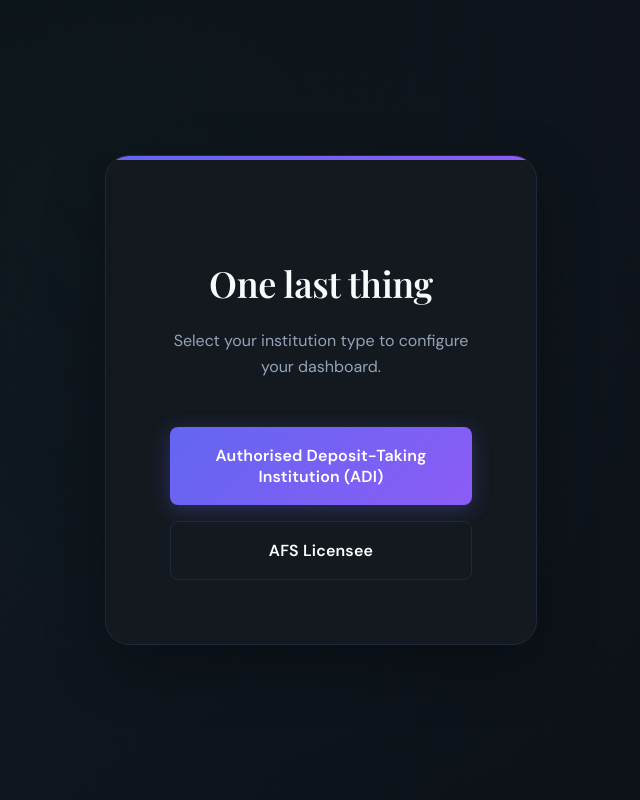
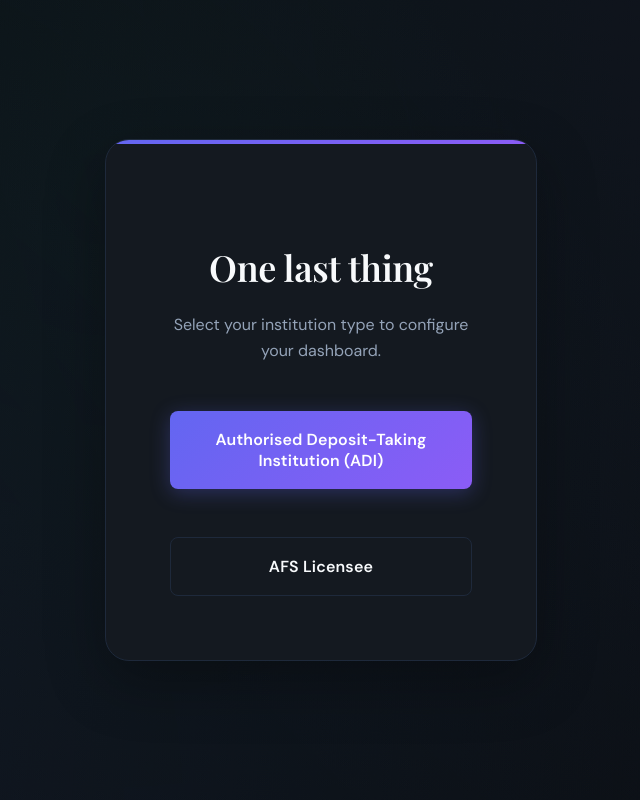
Before and after one commit to Enzo-Armani/sentinel, a Next.js app: page /onboarding in a window 1280 px wide. Shown: the whole page, without its empty margins (319-959 px from the left). Built offline with nearby package versions, Linux system fonts and the light colour scheme; a web font is replaced by a local one.

Commit message:
Hey user - update 2

```diff
--- a/app/login/login.module.css
+++ b/app/login/login.module.css
@@ -73,12 +73,12 @@
   to { opacity: 1; transform: translateY(0); }
 }
 
-/* Header */
+/* Header - UPDATED SPACING */
 .header {
   text-align: center;
-  /* Reduced from var(--spacing-2xl) [4rem] to 2.5rem */
+  /* Reduced bottom margin to pull card closer */
   margin-bottom: 2.5rem;
-  /* Pulls the text up slightly to reduce top spacing */
+  /* Negative top margin to pull title up */
   margin-top: -1rem;
 }
 
@@ -311,10 +311,12 @@
   font-weight: 500;
 }
 
+/* Secondary Button (For Onboarding) */
 .btnSecondary {
   background: transparent !important;
   border: 1px solid var(--color-border) !important;
   box-shadow: none !important;
+  color: var(--color-text) !important;
 }
 .btnSecondary:hover {
   background: var(--color-surface-elevated) !important;
--- a/app/onboarding/page.tsx
+++ b/app/onboarding/page.tsx
@@ -1,8 +1,44 @@
+'use client'
+
+import { useState, useTransition } from 'react'
 import { saveInstitutionType } from './actions'
 import styles from '../login/login.module.css'
-import { SubmitButton } from '../login/submit-button' // Reuse the spinner button
 
 export default function Onboarding() {
+  const [isPending, startTransition] = useTransition()
+  // Default to 'ADI' being highlighted initially (optional, or set null for neither)
+  const [selected, setSelected] = useState<string | null>(null)
+
+  const handleSelect = (type: string) => {
+    setSelected(type)
+
+    // Create FormData to match the existing server action signature
+    const formData = new FormData()
+    formData.append('type', type)
+
+    startTransition(async () => {
+      await saveInstitutionType(formData)
+    })
+  }
+
+  // Helper to determine button styles dynamically
+  const getButtonStyle = (type: string) => {
+    // If nothing selected yet, ADI is default primary, AFS is secondary
+    const isDefaultPrimary = selected === null && type === 'ADI'
+
+    // If this specific button is selected
+    const isSelected = selected === type
+
+    // Use Primary style (Purple) if it's the selected one OR the default primary
+    // But if we have made a selection, the non-selected one must be secondary
+    if (isSelected || (selected === null && isDefaultPrimary)) {
+      return `${styles.btn} ${isSelected && isPending ? styles.loading : ''}`
+    }
+
+    // Otherwise return Secondary (Dark)
+    return `${styles.btn} ${styles.btnSecondary}`
+  }
+
   return (
     <div className={styles.loginWrapper}>
       <div className={styles.container}>
@@ -12,20 +48,26 @@ export default function Onboarding() {
             Select your institution type to configure your dashboard.
           </p>
 
-          {/* Form 1: ADI */}
-          <form action={saveInstitutionType} className={styles.form} style={{marginBottom: '1rem'}}>
-            <input type="hidden" name="type" value="ADI" />
-            <SubmitButton text="Authorised Deposit-Taking Institution (ADI)" />
-          </form>
+          <div className={styles.form}>
+            {/* Option 1: ADI */}
+            <button
+              onClick={() => handleSelect('ADI')}
+              disabled={isPending}
+              className={getButtonStyle('ADI')}
+              style={{marginBottom: '1rem'}}
+            >
+              Authorised Deposit-Taking Institution (ADI)
+            </button>
 
-          {/* Form 2: AFS */}
-          <form action={saveInstitutionType} className={styles.form}>
-            <input type="hidden" name="type" value="AFS Licensee" />
-            <SubmitButton
-              text="AFS Licensee"
-              className={styles.btnSecondary} // We need to add this style or it will look purple
-            />
-          </form>
+            {/* Option 2: AFS */}
+            <button
+              onClick={() => handleSelect('AFS Licensee')}
+              disabled={isPending}
+              className={getButtonStyle('AFS Licensee')}
+            >
+              AFS Licensee
+            </button>
+          </div>
         </div>
       </div>
     </div>
```
Also changed, not shown: 1 other file (tests, documents, lock files or other folders).
